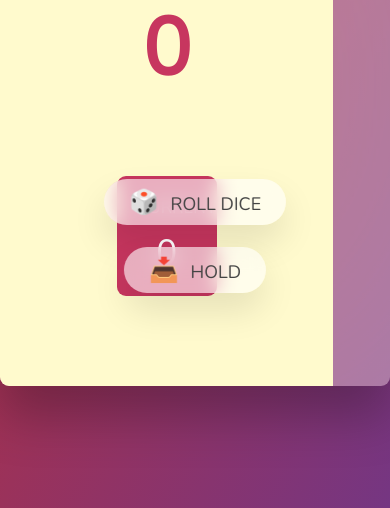
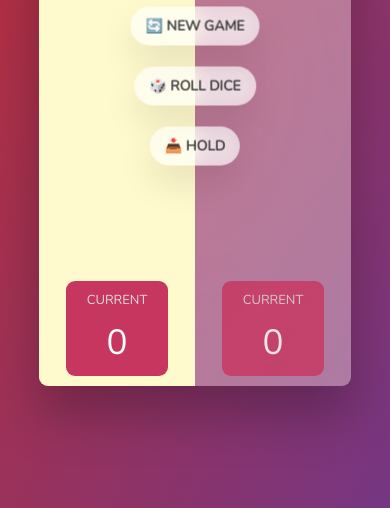
Before and after one commit to Griffinov22/Pig_Game, a plain HTML site: page index.html in a window 390 px wide. Shown: the part 336-844 px from the top of the page. Drawn offline with nearby package versions, Linux system fonts and the light colour scheme.

Commit message:
media queries for phone

```diff
--- a/style.css
+++ b/style.css
@@ -35,6 +35,11 @@ main {
   overflow: hidden;
   display: flex;
 }
+@media (max-width: 1005px) {
+  main {
+    width: 80%;
+  }
+}
 
 .player {
   flex: 50%;
@@ -43,6 +48,26 @@ main {
   flex-direction: column;
   align-items: center;
   transition: all 0.75s;
+}
+@media (max-width: 930px) {
+  .player {
+    padding: 5rem;
+  }
+}
+@media (max-width: 730px) {
+  .player {
+    padding: 2rem;
+  }
+}
+@media (max-width: 580px) {
+  .player {
+    padding: 1rem;
+  }
+}
+@media (max-width: 530px) {
+  .player {
+    padding: 1rem 0;
+  }
 }
 
 /* ELEMENTS */
@@ -54,6 +79,17 @@ main {
   word-spacing: 2px;
   font-weight: 300;
   margin-bottom: 1rem;
+  white-space: nowrap;
+}
+@media (max-width: 500px) {
+  .name {
+    font-size: 3rem;
+  }
+}
+@media (max-width: 380px) {
+  .name {
+    font-size: 2rem;
+  }
 }
 
 .score {
@@ -88,12 +124,22 @@ main {
   text-align: center;
   transition: all 0.75s;
 }
+@media (max-width: 400px) {
+  .current {
+    padding: 1rem;
+  }
+}
 
 .current-label {
   text-transform: uppercase;
   margin-bottom: 1rem;
   font-size: 1.7rem;
   color: #ddd;
+}
+@media (max-width: 470px) {
+  .current-label {
+    font-size: 1.3rem;
+  }
 }
 
 .current-score {
@@ -122,6 +168,16 @@ main {
   padding: 0.7rem 2.5rem;
   border-radius: 50rem;
   box-shadow: 0 1.75rem 3.5rem rgba(0, 0, 0, 0.1);
+  white-space: nowrap;
+}
+@media (max-width: 430px) {
+  .btn {
+    font-size: 1.4rem;
+    padding: 1rem 1.5rem;
+    display: flex;
+    align-items: center;
+    font-weight: bold;
+  }
 }
 
 .btn::first-letter {
@@ -133,11 +189,29 @@ main {
 .btn--new {
   top: 4rem;
 }
+@media (max-width: 930px) {
+  .btn--new {
+    top: 40%;
+    transform: translate(-50%, -50%);
+  }
+}
 .btn--roll {
   top: 39.3rem;
 }
+@media (max-width: 850px) {
+  .btn--roll {
+    transform: translate(-50%, -50%);
+    top: 50%;
+  }
+}
 .btn--hold {
   top: 46.1rem;
+}
+@media (max-width: 850px) {
+  .btn--hold {
+    transform: translate(-50%, -50%);
+    top: 60%;
+  }
 }
 
 .btn:active {
```
